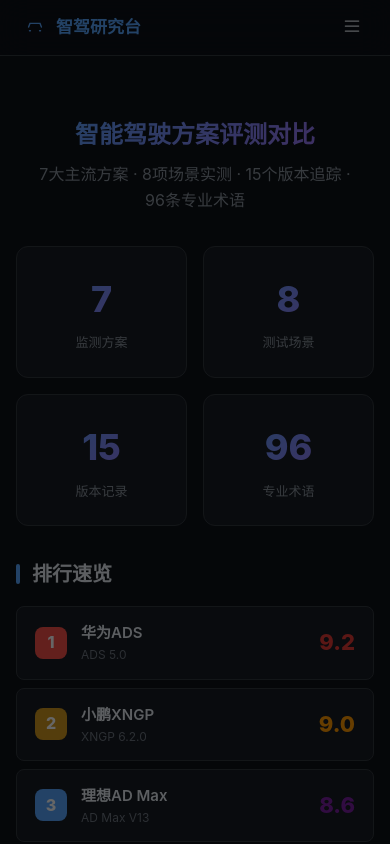
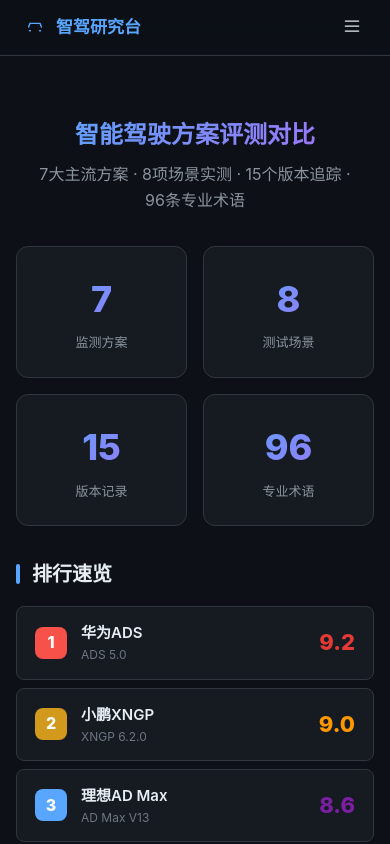
Before and after one commit to xiaowen0209/zhijia-research, a plain HTML site: page index.html in a window 390 px wide. Shown: the top 844 px of the page. Drawn offline with nearby package versions, Linux system fonts and the light colour scheme.

Commit message:
fix: 修复代码审查发现的全部bug

```diff
--- a/styles.css
+++ b/styles.css
@@ -19,6 +19,7 @@
 .tn-item.active{color:var(--blue);background:rgba(88,166,255,0.08)}
 .menu-btn{display:none;background:none;border:none;color:var(--tx);cursor:pointer;padding:4px}
 .m-overlay{display:none;position:fixed;inset:0;background:rgba(0,0,0,.6);z-index:199}
+.m-overlay.show{display:block}
 .m-menu{display:none;position:fixed;top:56px;right:-260px;width:260px;bottom:0;background:var(--bg2);border-left:1px solid var(--border);z-index:200;padding:12px;transition:right .3s}
 .m-menu.open{right:0}
 .m-menu a{display:block;padding:12px 16px;border-radius:6px;color:var(--tx2);font-size:15px}
@@ -171,7 +172,7 @@
 
 /* Responsive */
 @media(max-width:768px){
-  .topnav{display:none}.menu-btn{display:block}.m-menu,.m-overlay{display:block}
+  .topnav{display:none}.menu-btn{display:block}
   #main-content{padding:20px 16px}
   .stats-row{grid-template-columns:repeat(2,1fr)}
   .brand-grid{grid-template-columns:1fr}
```
